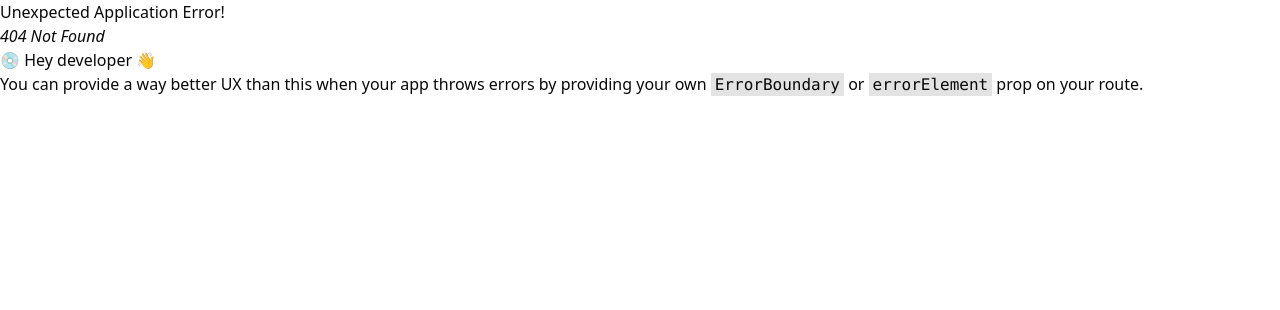
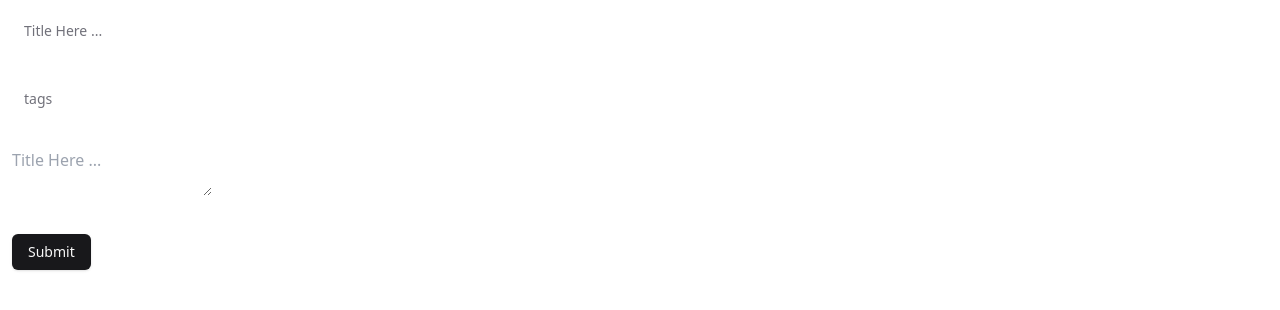
Before and after one commit to loiccape/note-react, a React (Vite) app: page /new-note in a window 1280 px wide. Before the commit this address had no page. Shown: the top 310 px of the page. Built offline with nearby package versions, Linux system fonts and the light colour scheme.

Commit message:
init new page

```diff
--- /dev/null
+++ b/src/components/ui/commons/form/NewNoteForm.tsx
@@ -0,0 +1,93 @@
+"use client"
+
+import { useForm } from "react-hook-form"
+
+//import shadcn
+import { zodResolver } from "@hookform/resolvers/zod"
+import { z } from "zod"
+import { Button } from "@/components/ui/button"
+import {
+  Form,
+  FormControl,
+  FormField,
+  FormItem,
+  FormMessage,
+} from "@/components/ui/form"
+import { Input } from "@/components/ui/input"
+
+
+
+
+
+export default function NewNoteForm() {
+
+
+
+    const formSchema = z.object({
+        title: z.string().min(1, "Title is required."),
+        tags: z
+          .string()
+          .refine(
+            (tags) => tags.split(",").every((tag) => tag.trim() !== ""),
+            "Each tag must be non-empty and separated by commas."
+          ), // Les tags doivent être séparés par des virgules et non vides
+        content: z
+          .string()
+          .optional() // Le contenu est optionnel
+          .refine(
+            (content) => content === undefined || content.trim().length > 0,
+            "Content cannot be just whitespace if provided."
+          ) // Si le contenu est fourni, il doit être valide (non vide)
+      });
+
+  const form = useForm<z.infer<typeof formSchema>>({
+    resolver: zodResolver(formSchema),
+
+  })
+
+  return (
+    <Form {...form}>
+      <form onSubmit={()=>{console.log("form submit");
+      }} className="space-y-8">
+        <FormField
+          control={form.control}
+          name="title"
+          render={({ field }) => (
+            <FormItem>
+              <FormControl>
+                <Input {...field} className="outline-none border-none shadow-none" placeholder="Title Here ..."/>
+              </FormControl>
+              <FormMessage />
+            </FormItem>
+          )}
+        />
+        <FormField
+          control={form.control}
+          name="tags"
+          render={({ field }) => (
+            <FormItem>
+              <FormControl>
+                <Input {...field} className="outline-none border-none shadow-none" placeholder="tags"/>
+              </FormControl>
+              <FormMessage />
+            </FormItem>
+          )}
+        />
+        <FormField
+          control={form.control}
+          name="content"
+          render={({ field }) => (
+            <FormItem>
+              <FormControl>
+                <textarea {...field} className="outline-none border-none shadow-none" placeholder="Title Here ..."/>
+              </FormControl>
+              <FormMessage />
+            </FormItem>
+          )}
+        />
+
+        <Button type="submit">Submit</Button>
+      </form>
+    </Form>
+  )
+}
--- a/src/main.tsx
+++ b/src/main.tsx
@@ -12,6 +12,7 @@ import AllNotesPage from "./pages/AllNotesPage";
 import { NoteProvider } from "./hooks/NoteContext";
 import NoteDetailPage from "./pages/NoteDetailPage";
 import { NotesProvider } from "./hooks/NotesContext";
+import NewNotePage from "./pages/NewNotePage";
 
 const router = createBrowserRouter([
   {
@@ -29,6 +30,10 @@ const router = createBrowserRouter([
   {
     path:"/note",
     element: <NoteDetailPage/>
+  },
+  {
+    path:"/new-note",
+    element: <NewNotePage/>
   }
 ]);
 
--- a/src/pages/AllNotesPage.tsx
+++ b/src/pages/AllNotesPage.tsx
@@ -1,5 +1,5 @@
 import { useState } from "react";
-
+import { useNavigate } from "react-router-dom";
 //hooks imports
 import { useNotes } from "@/hooks/NotesContext";
 import { useMediaQuery } from "@/hooks/useMediaQuerY";
@@ -17,6 +17,9 @@ import { Button } from "@/components/ui/button";
 import {Folder, Trash } from "lucide-react";
 
 export default function AllNotesPage() {
+  //navigation
+  const navigate = useNavigate();
+
   // Gestion des notes
   const { notes } = useNotes();
 
@@ -26,14 +29,18 @@ export default function AllNotesPage() {
   // Vérification de la taille de l'écran
   const isLargeScreen = useMediaQuery("(min-width: 1024px)");
 
+  const handleNewNoteButton = () => {
+    navigate("/new-note");
+  }
+
   return (
     <main className="max-w-screen overflow-hidden">
       <Header />
       <div className="flex flex-col lg:flex-row px-6 lg:px-12 w-full">
         <section className="lg:w-1/5">
           <h1 className="text-2xl mt-6 font-bold lg:hidden">All Notes</h1>
-          <Button className="w-full h-12 mt-4 hidden lg:block">+ Create New Note</Button>
-          <div className="fixed bottom-4 right-10 rounded-full bg-blue-600 w-10 h-10  items-center flex text-white justify-center font-bold z-10"><span>+</span></div>
+          <Button className="w-full h-12 mt-4 hidden lg:block" onClick={handleNewNoteButton}>+ Create New Note</Button>
+          <button onClick={handleNewNoteButton} className="fixed bottom-4 right-10 rounded-full bg-blue-600 w-10 h-10  items-center flex text-white justify-center font-bold z-10"><span>+</span></button>
           <ScrollArea className="mt-4 h-screen">
             <ul>
               {notes.map((note) => (
--- a/src/pages/NewNotePage.tsx
+++ b/src/pages/NewNotePage.tsx
@@ -0,0 +1,29 @@
+//import icons
+import { ChevronLeft} from "lucide-react";
+
+//import shadcn
+import NewNoteForm from "@/components/ui/commons/form/NewNoteForm";
+
+export default function NewNotePage() {
+
+
+  return (
+    <section className="m-3 w-full lg:w-3/4 ">
+
+
+      <div className="flex items-center lg:hidden pb-3 justify-between text-slate-600 border-b-2 md:h-16 md:text-2xl">
+        <div className="flex">
+          <ChevronLeft className="mr-1 w-4 md:w-8 my-auto" />
+          <p>Go Back</p>
+        </div>
+
+        <div className="flex w-2/3 justify-around md:w-1/2">
+          <p>Cancel</p>
+          <p className="text-blue-500">Save Note</p>
+        </div>
+      </div>
+
+      <NewNoteForm/>
+    </section>
+  );
+}
--- a/src/pages/NoteDetailPage.tsx
+++ b/src/pages/NoteDetailPage.tsx
@@ -42,14 +42,14 @@ export default function NoteDetailPage() {
       {/* Contenu de la note */}
       <h1 className="text-2xl font-bold mt-4">{selectedNote.title}</h1>
       <div className="mt-6 flex text-lg">
-        <div className="flex w-1/3 lg:w-1/6">
+        <div className="flex w-1/3 lg:w-1/6 items-center">
           <Tag className="w-4 mr-2 md:w-8 my-auto" />
           <p>Tags</p>
         </div>
         <p>{selectedNote.badges?.join(", ")}</p>
       </div>
       <div className="mt-3 flex border-b-2 pb-8 text-lg">
-        <div className="flex w-1/3 lg:w-1/6">
+        <div className="flex w-1/3 lg:w-1/6 items-center">
           <Clock className="w-4 mr-2 md:w-8 my-auto" />
           <p>Last edited</p>
         </div>
```
